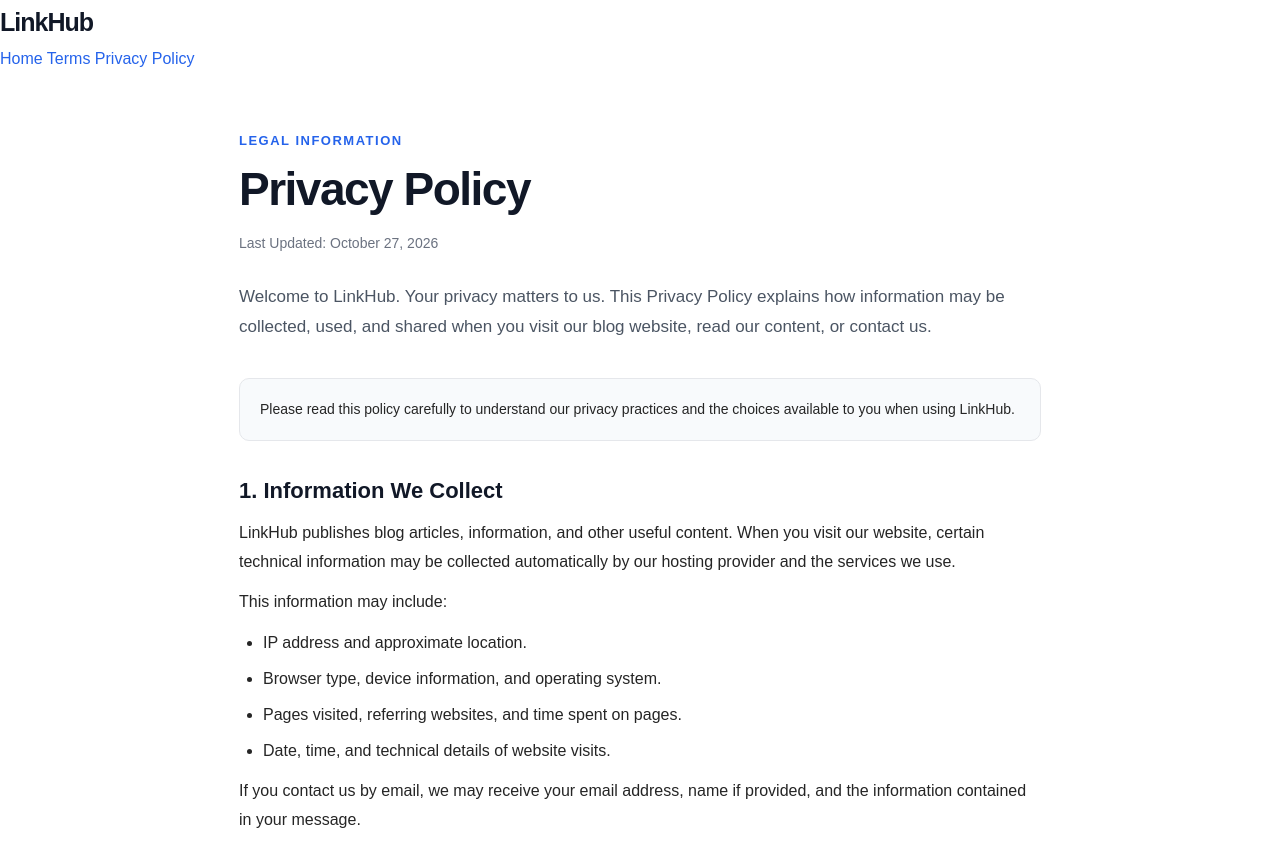
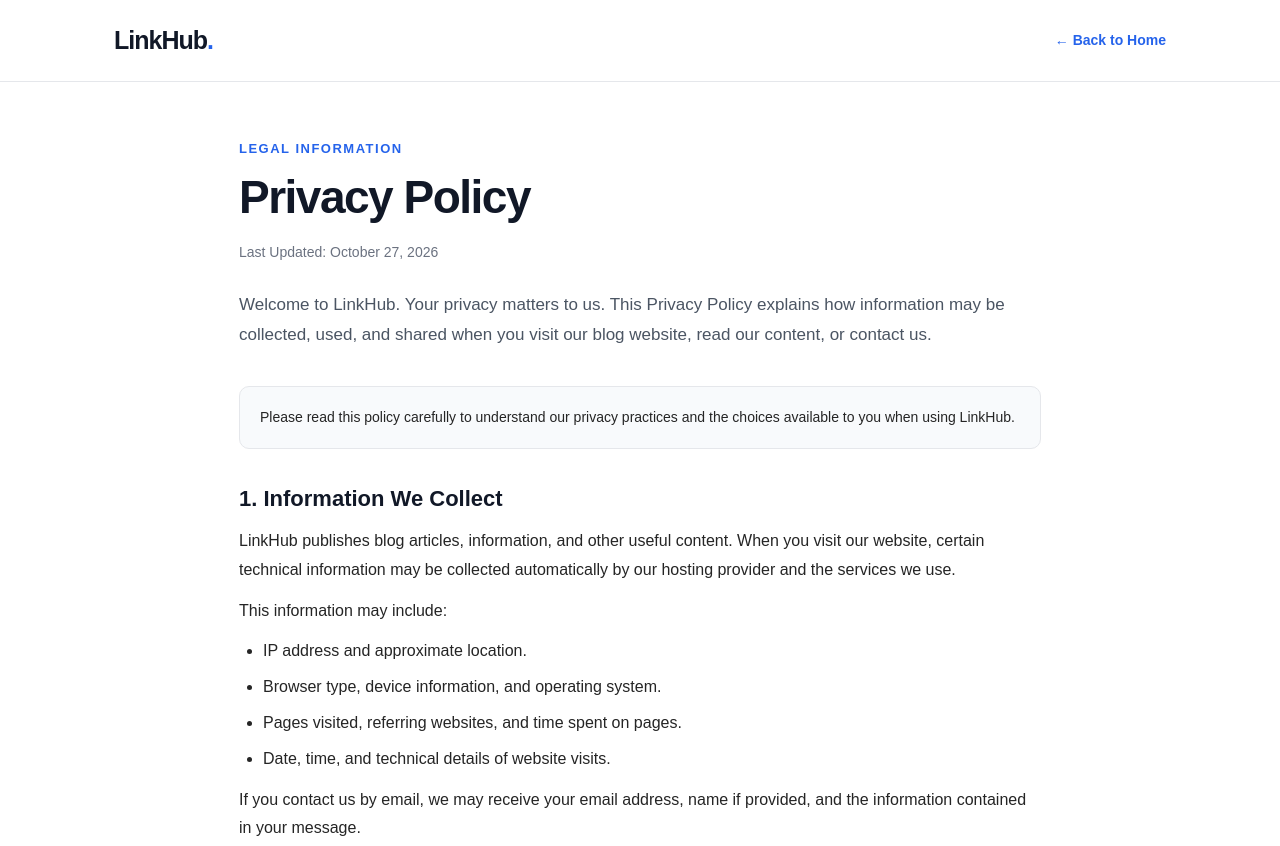
Before and after one commit to anurag1anuraj/linkhub, a website: page privacypolicy.html in a window 1280 px wide. Shown: the top 846 px of the page. Drawn offline with Linux system fonts and the light colour scheme.

Commit message:
Add files via upload

```diff
--- a/privacypolicy.html
+++ b/privacypolicy.html
@@ -10,7 +10,7 @@
 <script async src="https://pagead2.googlesyndication.com/pagead/js/adsbygoogle.js?client=ca-pub-8501276616772819"
      crossorigin="anonymous"></script>
   <meta name="google-adsense-account" content="ca-pub-8501276616772819">
-  <link rel="canonical" href="https://linkhub-three-murex.vercel.app/privacy-policy.html">
+  <link rel="canonical" href="https://linkhub-three-murex.vercel.app/privacypolicy.html">
 
   <style>
     * {
@@ -172,16 +172,11 @@
 </head>
 
 <body>
- <header>
-    <div class="header-inner">
-      <a class="logo" href="/">LinkHub</a>
-
-      <nav aria-label="Main navigation">
-        <a href="/">Home</a>
-        <a href="/terms.html">Terms</a>
-        <a href="/privacypolicy.html">Privacy Policy</a>
-      </nav>
-    </div>
+  <header class="header">
+    <nav class="nav">
+      <a class="logo" href="/" aria-label="LinkHub Home">LinkHub<span style="color:#2563eb">.</span></a>
+      <a class="back-link" href="/">← Back to Home</a>
+    </nav>
   </header>
 
   <main class="container">
@@ -445,8 +440,8 @@
   <footer class="footer">
     <div class="footer-links">
       <a href="/">Home</a>
-      <a href="/privacy-policy.html">Privacy Policy</a>
-      <a href="/terms-and-conditions.html">Terms &amp; Conditions</a>
+      <a href="/privacypolicy.html">Privacy Policy</a>
+      <a href="/terms.html">Terms &amp; Conditions</a>
       <a href="mailto:heycoders.anurag@gmail.com">Contact</a>
     </div>
     <p>© 2026 LinkHub. All rights reserved.</p>
```
Also changed, not shown: terms.html (+7 -6 lines).
